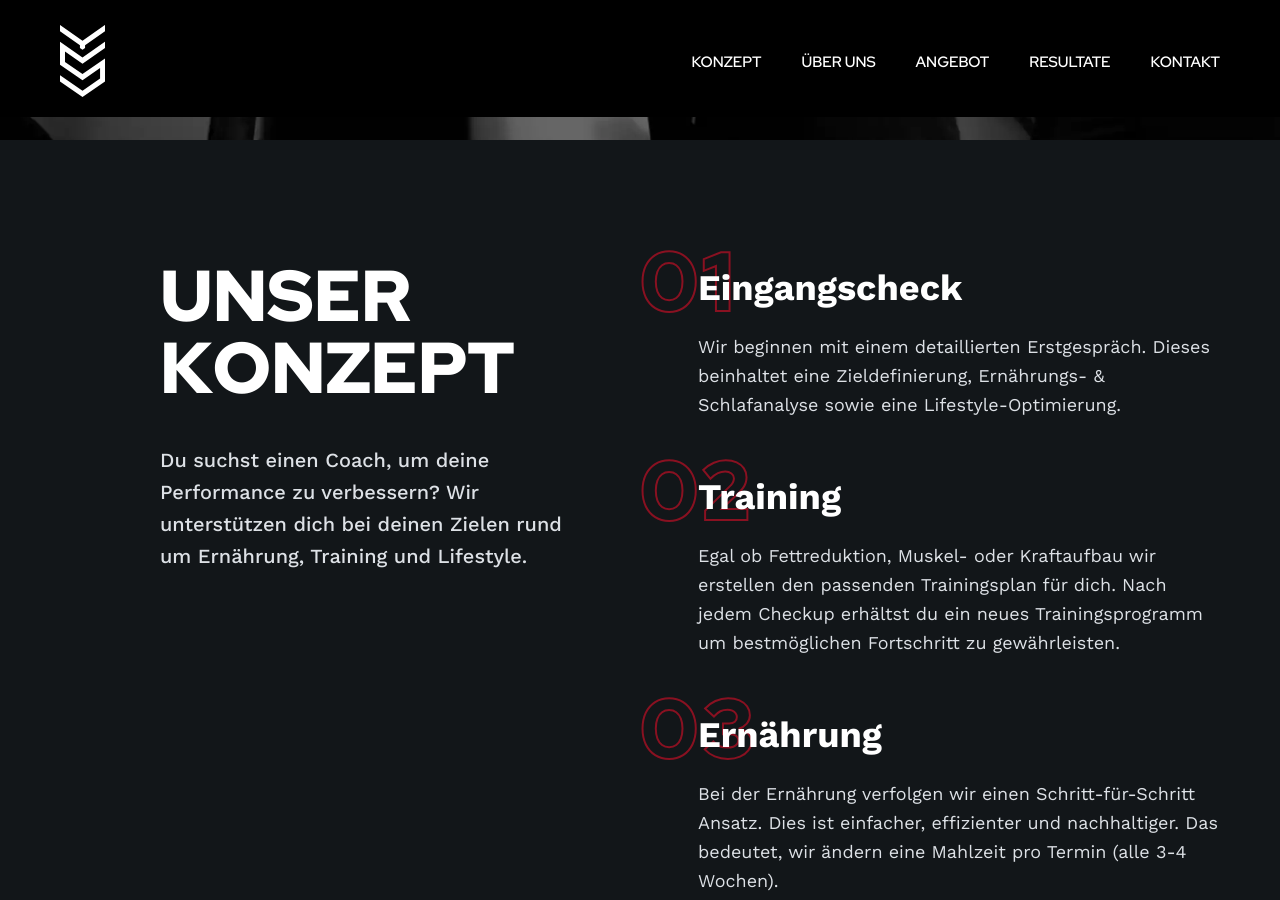
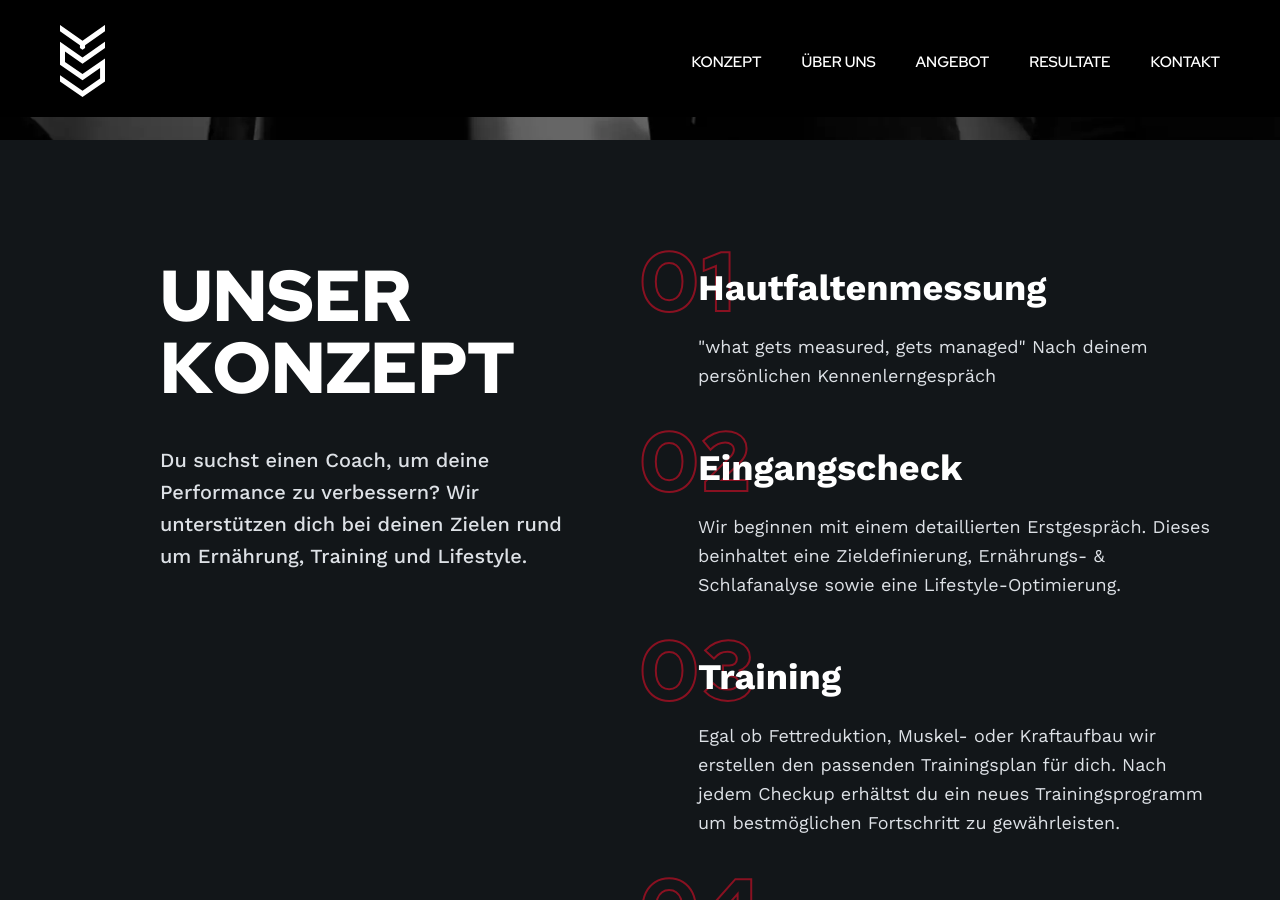
Before and after one commit to yspt-de/www, a Jekyll site: the page built from index.markdown, in a window 1280 px wide and 900 px high, scrolled down 580 px. Built offline with Jekyll 4.4.1, drawn with Linux system fonts in a browser that asks for light colours.

Commit message:
Update from Forestry.io Yusuf Shafiq updated index.markdown

```diff
--- a/index.markdown
+++ b/index.markdown
@@ -8,6 +8,10 @@ concept-h2: UNSER KONZEPT
 concept-description: Du suchst einen Coach, um deine Performance zu verbessern? Wir
   unterstützen dich bei deinen Zielen rund um Ernährung, Training und Lifestyle.
 concept-steps:
+- title: Hautfaltenmessung
+  text: |-
+    "what gets measured, gets managed"
+    Nach deinem persönlichen Kennenlerngespräch
 - title: Eingangscheck
   text: Wir beginnen mit einem detaillierten Erstgespräch. Dieses beinhaltet eine
     Zieldefinierung, Ernährungs- &amp; Schlafanalyse sowie eine Lifestyle-Optimierung.
```
